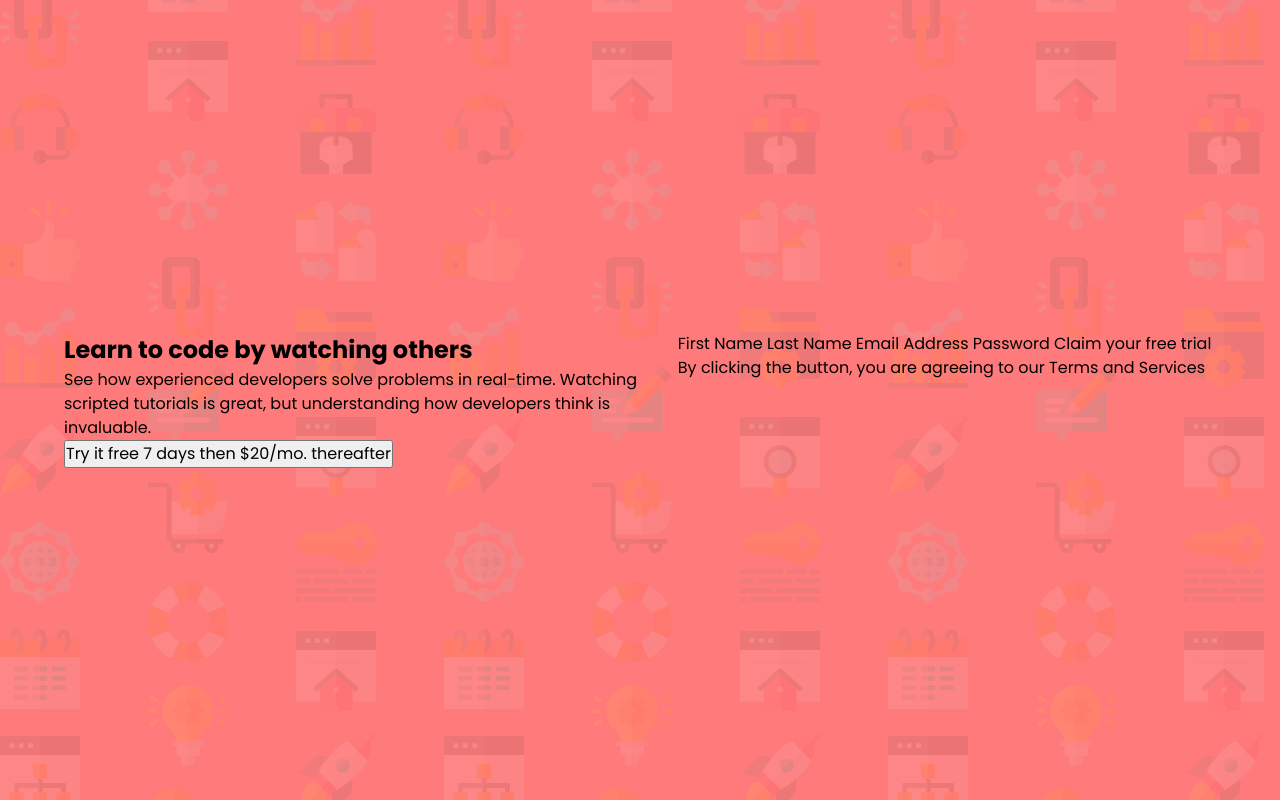
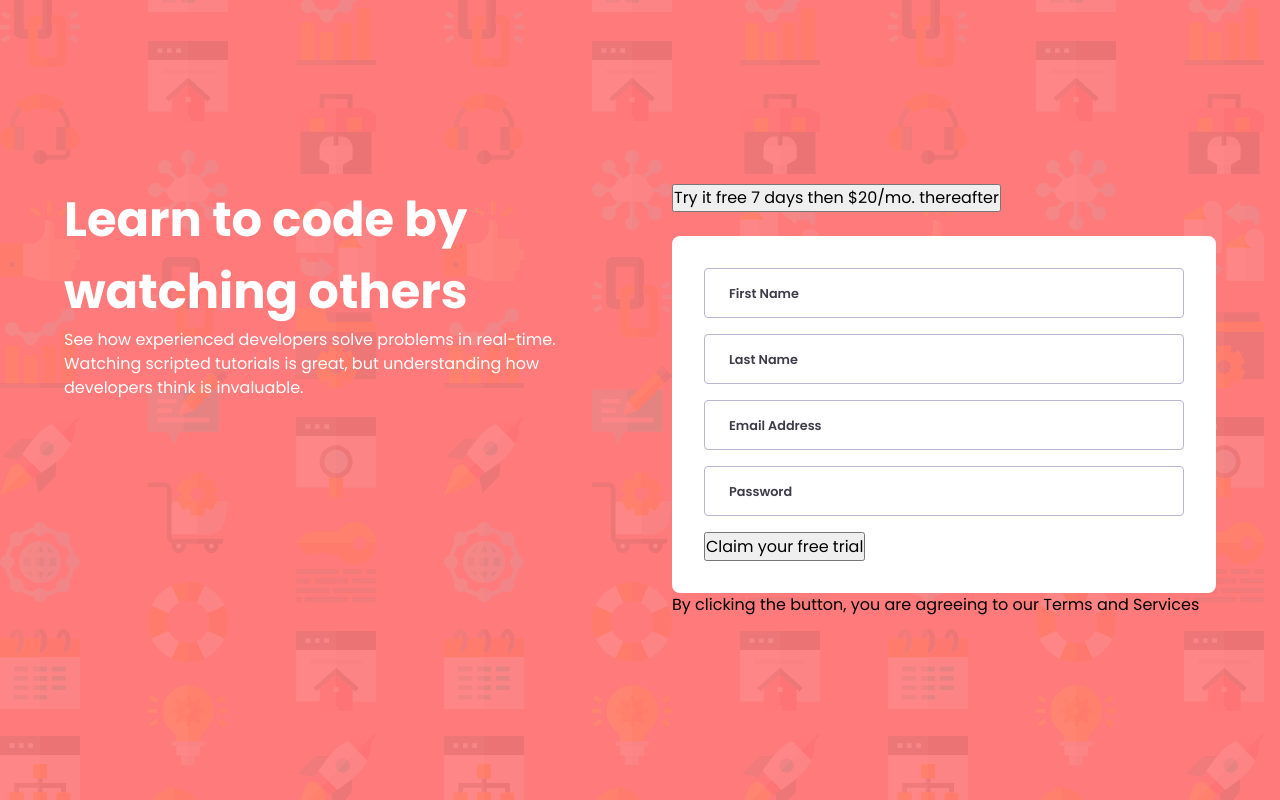
Before and after one commit to MahdiSohaily/sign-up-form, a website: page index.html in a window 1280 px wide. Drawn offline with Linux system fonts and the light colour scheme.

Commit message:
Add form section

```diff
--- a/index.html
+++ b/index.html
@@ -22,21 +22,22 @@
         <h1 class="primary-header">
           Learn to code by watching others
         </h1>
-        <p>
+        <p class="desc">
           See how experienced developers solve problems in real-time. Watching scripted tutorials is great,
           but understanding how developers think is invaluable.
         </p>
-        <button>Try it free 7 days then $20/mo. thereafter</button>
       </div>
       <div class="form-wrapper">
-        <p> First Name
-          Last Name
-          Email Address
-          Password
+        <button>Try it free 7 days then $20/mo. thereafter</button>
 
-          Claim your free trial
-
-          By clicking the button, you are agreeing to our Terms and Services</p>
+        <form action="#">
+          <input type="text" name="name" id="name" placeholder="First Name">
+          <input type="text" name="last_name" id="last_name" placeholder="Last Name">
+          <input type="email" name="email" id="email" placeholder="Email Address">
+          <input type="password" name="password" id="password" placeholder="Password">
+          <input type="submit" value="Claim your free trial">
+        </form>
+        <p>By clicking the button, you are agreeing to our <span class="highlighted">Terms and Services</span></p>
       </div>
     </section>
   </main>
--- a/styles.css
+++ b/styles.css
@@ -100,7 +100,45 @@ main {
 @media screen and (min-width: 40em) {
   .content {
     display: flex;
+    gap: 1em;
+  }
+
+  .content > * {
+    flex: 1;
   }
 }
 
-/*  */
+form {
+    background-color: white;
+    padding: 2em;
+    margin-top: 1.5em;
+    border-radius: 0.5em;
+}
+
+input:not([type='submit']) {
+    display: block;
+    width: 100%;
+    margin-bottom: 1em;
+    padding: 0.75em 1.5em;
+    border: 1px solid var(--grayish-blue);
+    border-radius: 0.25em;
+}
+
+::placeholder{
+    color: var(--dark-blue);
+    font-size: 0.8em;
+    font-weight: var(--fw-semi-bold);
+}
+/* Utility classes */
+.intro {
+    padding-right: 3em;
+}
+
+.primary-header {
+   color: white;
+   font-size: 3em;
+}
+
+.desc {
+    color: white;
+}
```
